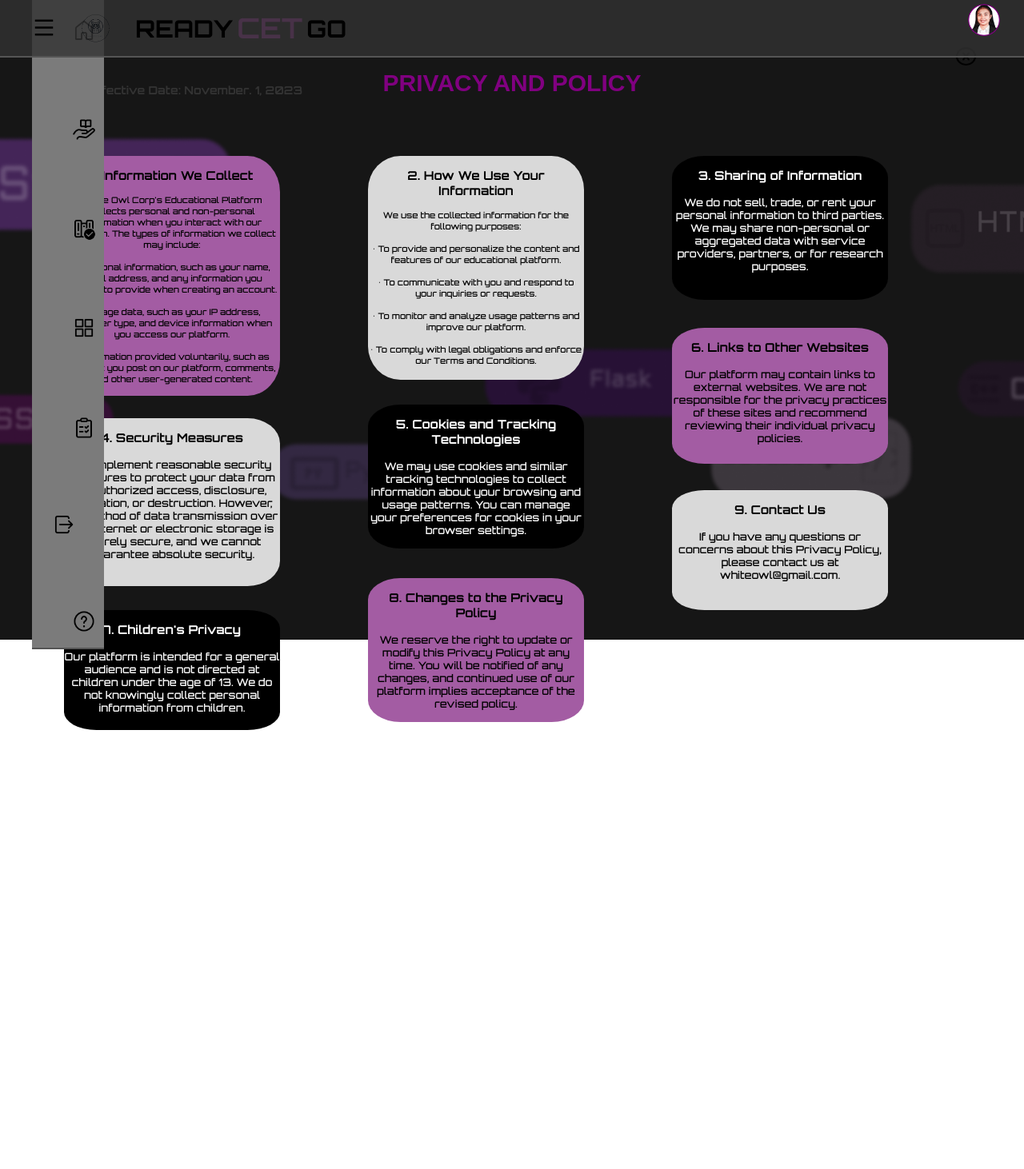
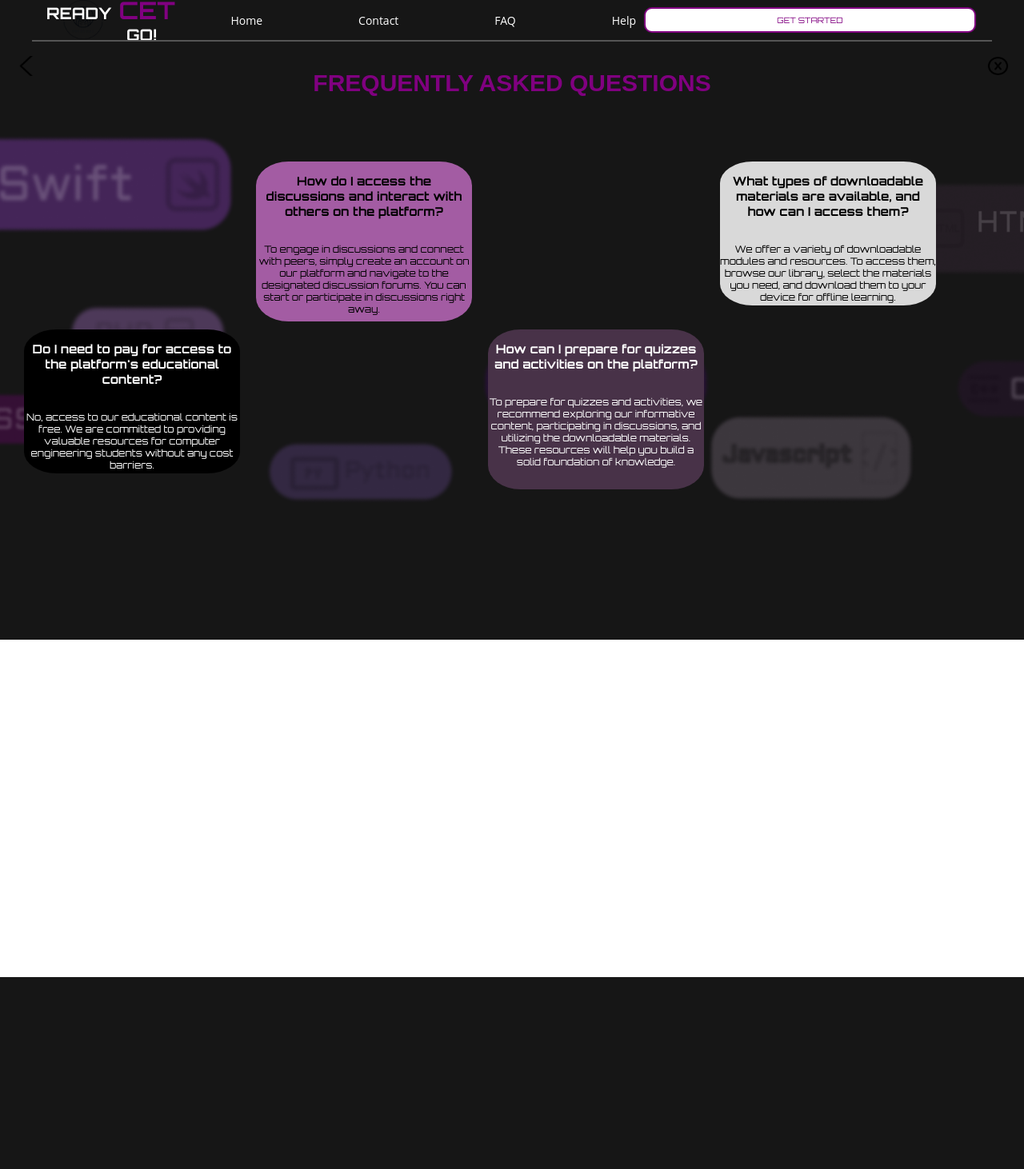
Before and after one commit to Helelelu/flask, a Flask app: page /pap in a window 1280 px wide. Shown: the top 1462 px of the page at 80% size. After the commit the page ends 1222 px from the top, so only its background shows below. Run offline with Flask 3, Linux system fonts and the light colour scheme; some libraries are stand-ins or nearby versions; some web fonts are replaced.

Commit message:
navbar updates

```diff
--- a/READY CET GO/templates/PAP.html
+++ b/READY CET GO/templates/PAP.html
@@ -4,12 +4,17 @@
 <head>
     <meta charset="UTF-8">
     <meta http-equiv="X-UA-Compatible" content="IE=edge">
-    <title>Privacy and Policy</title>
+    <title>Frequently Asked Questions</title>
+    <link rel="stylesheet" href="../styles/header.css">
+    <link rel="stylesheet" href="../styles/general.css">
+    <link rel="stylesheet" href="../styles/side-bar.css">
+    <link rel="stylesheet" href="../styles/sidebar-expand.css">
+    <link rel="stylesheet" href="faq.css">
     <link rel="stylesheet" type="text/css" href="{{ url_for('static', filename= 'header.css')}}">
     <link rel="stylesheet" type="text/css" href="{{ url_for('static', filename= 'general.css')}}">
     <link rel="stylesheet" type="text/css" href="{{ url_for('static', filename= 'side-bar.css')}}">
     <link rel="stylesheet" type="text/css" href="{{ url_for('static', filename= 'sidebar-expand.css')}}">
-    <link rel="stylesheet" type="text/css" href="{{ url_for('static', filename= 'PAP.css')}}">
+    <link rel="stylesheet" type="text/css" href="{{ url_for('static', filename= 'faq.css')}}">
     <link rel="stylesheet" type="text/css" href="{{ url_for('static', filename= 'styles.css')}}">
 
     <link href="https://cdn.jsdelivr.net/npm/remixicon@3.5.0/fonts/remixicon.css" rel="stylesheet">
@@ -38,7 +43,7 @@
             position: absolute;
             background-color: #f9f9f9;
             min-width: 300px;
-      box-shadow: 0 8px 16px rgba(0,0,0,0.2);
+            box-shadow: 0 8px 16px rgba(0, 0, 0, 0.2);
             z-index: 1;
             right: 0;
             margin-top: 13em;
@@ -58,9 +63,10 @@
 
         .dropdown a:hover {
             background-color: #C35CA3;
-      color:white;
+            color: white;
             border-radius: 20px;
         }
+
         .edit-profile-container {
             max-width: 700px;
             margin: 0 auto;
@@ -79,9 +85,6 @@ h3 {
             margin-bottom: 20px;
         }
 
-/* Add this to your existing CSS */
-
-/* Image Upload Styles */
         .image-upload {
             margin-bottom: 20px;
         }
@@ -144,130 +147,36 @@ button:hover {
 
     </style>
 </head>
+
 <body>
-    <!--!!!!!!!!HEADER AND SIDEBAR!!!!!!!!!-->
-    <div class="header">
-        <div class="left-section">
-            <i class="ri-menu-line menu-toggle" ></i>
+    <!--!!!!!!!!HEADER!!!!!!!!!-->
+    <nav>
+        <div class="logo-container">
+            <img src="static/img/wo-logo.png" alt="Your Logo">
         </div>
-        <div class="middle-section">
-            <img class="header-logo" src="static/img/wo-logo.png">
-            <h1 class="header-text" >READY</h1>
-            <h1 class="span-header">CET</h1>
-            <h1 class="header-text">GO</h1>
+        <div class="sitename">
+            <span class="site-name">READY<span class="cet-highlight"> CET</span> GO!</span>
         </div>
-        <div class="profile" onclick="toggleDropdown()">
-        <img src="static/img/RONALYN.png" alt="Profile Picture">
+        <div class="nav-container">
+            <a href="{{ url_for('home')}}">Home</a>
             <div class="dropdown">
-          <a href="{{ url_for('profile')}}">Profile</a>
-          <a href="{{ url_for('edit')}}">Edit Profile</a>
-          <a href="{{ url_for('password')}}">Reset Password</a>
-          <a href="#">Calendar</a>
-          <a href="#" id="logoutLink">Logout</a>
-            <script src="https://cdn.jsdelivr.net/npm/sweetalert2@11"></script>
-            <script>
-              document.addEventListener("DOMContentLoaded", function() {
-                const logoutLink = document.getElementById("logoutLink");
-
-                logoutLink.addEventListener("click", function(event) {
-                  event.preventDefault(); // Prevent default link behavior
-
-                  Swal.fire({
-                    title: 'Are you sure you want to logout?',
-                    icon: 'warning',
-                    showCancelButton: true,
-                    confirmButtonText: 'Yes, logout',
-                    cancelButtonText: 'Cancel'
-                  }).then((result) => {
-                    if (result.isConfirmed) {
-                      window.location.href = "{{ url_for('login')}}";
-                    }
-                  });
-                });
-              });
-            </script>
+                <button class="dropbtn">About</button>
+                <div class="dropdown-content">
+                    <a href="{{ url_for('history')}}">History</a>
+                    <a href="{{ url_for('what_we_do')}}">What We Do</a>
+                    <a href="{{ url_for('creators')}}">Creators</a>
                 </div>
             </div>
+            <a href="{{ url_for('contact')}}">Contact</a>
+            <a href="{{ url_for('faq')}}">FAQ</a>
+            <a href="{{ url_for('help')}}">Help</a>
         </div>
-    <nav class="side-bar">
-        <a href="{{ url_for('home')}}">
-            <div class="sidebar-menu">
-                <img class="menu-icon" src="static/img/home.png">
-            </div>
+        <button class="get-started-btn" onclick="redirectToGetStarted()">GET STARTED</button>
+        <a href="javascript:void(0);" class="icon" onclick="myFunction()">
+            &#9776;
         </a>
-        <a href="{{ url_for('courses')}}">
-            <div class="sidebar-menu">
-                <img class="menu-icon" src="static/img/courses-catalog.png">
-            </div>
-        </a>
-        <a href="{{ url_for('mycourses')}}">
-          <div class="sidebar-menu">
-            <img class="menu-icon" src="static/img/my-courses.png">
-          </div>
-        </a>
-
-        <a href="{{url_for('dashboard')}}">
-          <div class="sidebar-menu">
-            <img class="menu-icon" src="static/img/dashboard.png">
-          </div>
-        </a>
-
-        <a href="{{ url_for('activities')}}"><div class="sidebar-menu">
-            <img class="menu-icon" src="static/img/activities.png">
-        </div></a>
-        <div class="sidebar-menu">
-            <img class="menu-icon" src="static/img/sign-out.png">
-        </div>
-        <a href="{{ url_for('help')}}"><div class="sidebar-menu">
-            <img class="menu-icon" src="static/img/help.png">
-        </div></a>
-    </nav>
-    <nav class="sidebar-expand">
-        <a href="{{ url_for('home')}}">
-            <div class="exp-sidebar-menu">
-                <img class="menu-icon" src="static/img/home.png">
-                <h2 class="menu-text">Home</h2>
-            </div>
-        </a>
-        <a href="{{ url_for('courses')}}">
-            <div class="exp-sidebar-menu">
-                <img class="exp-menu-icon" src="static/img/courses-catalog.png">
-                <h2 class="menu-text">Courses Catalog</h2>
-            </div>
-        </a>
-        <a href="{{ url_for('mycourses')}}">
-          <div class="exp-sidebar-menu">
-            <img class="menu-icon" src="static/img/my-courses.png">
-            <h2 class="menu-text">My Courses</h2>
-          </div>
-        </a>
-        <a href="{{ url_for('dashboard')}}">
-          <div class="exp-sidebar-menu">
-            <img class="exp-menu-icon" src="static/img/dashboard.png">
-            <h2 class="menu-text">Dashboard</h2>
-          </div>
-        </a>
-        <a href="{{ url_for('activities')}}">
-            <div class="exp-sidebar-menu">
-                <img class="menu-icon" src="static/img/activities.png">
-                <h2 class="menu-text">Activities</h2>
-            </div></a>
-        <div class="exp-sidebar-menu">
-            <img class="exp-menu-icon" src="static/img/sign-out.png">
-            <h2 class="menu-text">Sign Out</h2>
-        </div>
-        <a href="{{ url_for('help')}}">
-          <div class="exp-sidebar-menu">
-            <img class="exp-menu-icon" src="static/img/help.png">
-            <h2 class="menu-text">Help</h2>
-        </div>
-        </a>
-
     </nav>
 
-<!-- MAIN CONTENT-->
-
-<div class="main-content">
     <div class="button-container">
         <div class="back-btn" onclick="goBack()">
             <img src="static/img/back btn.png" alt="back-button">
@@ -276,57 +185,37 @@ button:hover {
             <img src="static/img/exit btn.png" alt="exit-button">
         </div>
     </div>
-    <h2 class="title">PRIVACY AND POLICY</h2>
-    <h3 class="date">Effective Date: November. 1, 2023</h3>
+
+    <!-- MAIN CONTENT -->
+
+    <div class="main-content">
+        <h2 class="title">FREQUENTLY ASKED QUESTIONS</h2>
     </div>
 
     <div class="parent">
+
+        <div class="parent">
             <div class="div1">
-        <p class="topic">1. Information We Collect</p><br>
+                <p class="topic">How do I access the discussions and interact with others on the platform?</p><br><br>
+                <p class="text">To engage in discussions and connect with peers, simply create an account on our platform and navigate to the designated discussion forums. You can start or participate in discussions right away.</p>
+            </div>
 
-       <p class="intro"> White Owl Corp's Educational Platform collects personal and non-personal information when you interact with our platform. The types of information we collect may include:</p><br>
-       <p> • Personal information, such as your name, email address, and any information you choose to provide when creating an account.</p><br>
-       <p> • Usage data, such as your IP address, browser type, and device information when you access our platform.</p><br>
-       <p> • Information provided voluntarily, such as content you post on our platform, comments, and other user-generated content.</p>
+            <div class="div2">
+                <p class="topic1">Do I need to pay for access to the platform's educational content?</p><br><br>
+                <p class="white">No, access to our educational content is free. We are committed to providing valuable resources for computer engineering students without any cost barriers.</p>
             </div>
-    <div class="div2">
-        <p class="topic">2. How We Use Your <br>Information</p><br>
-    <p>We use the collected information for the following purposes:</p><br>
-    <p> • To provide and personalize the content and features of our educational platform.</p><br>
-    <p> • To communicate with you and respond to your inquiries or requests.</p><br>
-    <p> • To monitor and analyze usage patterns and improve our platform.</p><br>
-    <p> • To comply with legal obligations and enforce our Terms and Conditions.</p>
+
+            <div class="div3">
+                <p class="topic">What types of downloadable materials are available, and how can I access them?</p><br><br>
+                <p class="text">We offer a variety of downloadable modules and resources. To access them, browse our library, select the materials you need, and download them to your device for offline learning.</p>
             </div>
-    <div class="div3">
-        <p class="topic1">3. Sharing of Information</p><br>
-        <p class="content">We do not sell, trade, or rent your personal information to third parties. We may share non-personal or aggregated data with service providers, partners, or for research purposes.</p>
-    </div>
+
             <div class="div4">
-        <p class="topic">4. Security Measures</p><br>
-        <p>We implement reasonable security measures to protect your data from unauthorized access, disclosure, alteration, or destruction. However, no method of data transmission over the internet or electronic storage is entirely secure, and we cannot guarantee absolute security.</p>
-    </div>
-    <div class="div5">
-        <p class="topic1">5. Cookies and Tracking Technologies</p><br>
-        <p class="content">We may use cookies and similar tracking technologies to collect information about your browsing and usage patterns. You can manage your preferences for cookies in your browser settings.</p>
-    </div>
-    <div class="div6">
-        <p class="topic">6. Links to Other Websites</p><br>
-        <p>
-            Our platform may contain links to external websites. We are not responsible for the privacy practices of these sites and recommend reviewing their individual privacy policies.</p>
-    </div>
-    <div class="div7">
-        <p class="topic1">7. Children's Privacy</p><br>
-        <p class="content">Our platform is intended for a general audience and is not directed at children under the age of 13. We do not knowingly collect personal information from children.</p>
-    </div>
-    <div class="div8">
-        <p class="topic">8. Changes to the Privacy Policy</p><br>
-        <p>We reserve the right to update or modify this Privacy Policy at any time. You will be notified of any changes, and continued use of our platform implies acceptance of the revised policy.</p>
-    </div>
-    <div class="div9">
-        <p class="topic">9. Contact Us</p><br>
-        <p>If you have any questions or concerns about this Privacy Policy, please contact us at whiteowl@gmail.com.</p>
+                <p class="topic1">How can I prepare for quizzes and activities on the platform?</p><br><br>
+                <p class="white">To prepare for quizzes and activities, we recommend exploring our informative content, participating in discussions, and utilizing the downloadable materials. These resources will help you build a solid foundation of knowledge.</p>
             </div>
         </div>
+
 
         <script>
             function goBack() {
@@ -336,17 +225,18 @@ button:hover {
 
             function redirectToHome() {
                 // Implement the logic to redirect to the home page
-        window.location.href = "{{ url_for('home')}}";
+                window.location.href = "../intro page/index.html";
             }
         </script>
 
 </body>
+
 </html>
 <script>
     const side_expand = document.querySelector('.sidebar-expand');
     const page_expand = document.querySelector('body');
     const side_disappear = document.querySelector('.side-bar');
-    document.querySelector('.menu-toggle').onclick = function(){
+    document.querySelector('.menu-toggle').onclick = function() {
         this.classList.toggle('active');
         side_expand.classList.toggle('active');
         page_expand.classList.toggle('active');
```
Lines whose indentation alone changed are shown as unchanged.
